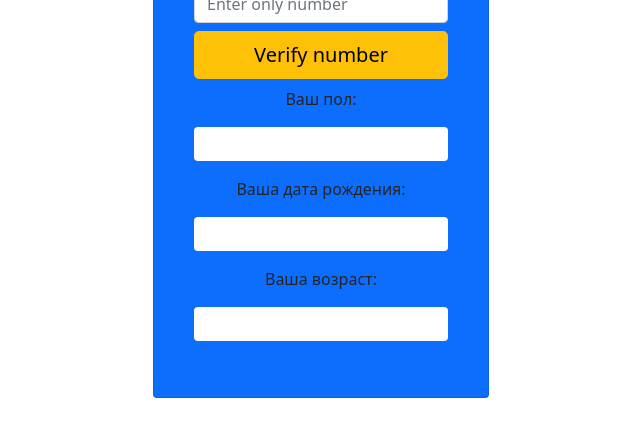
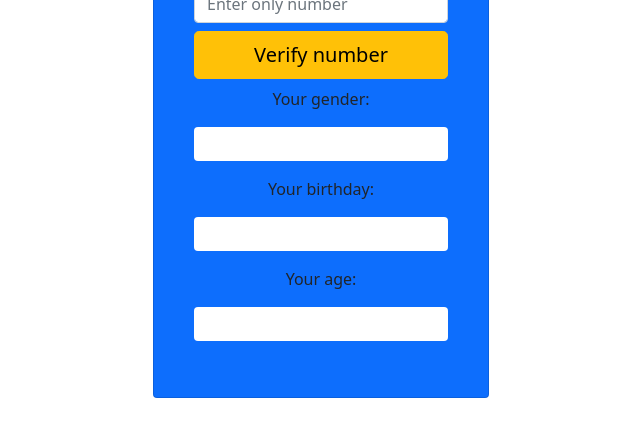
Before and after one commit to IHomov/3_1---Check-IHH, a plain HTML site: page assets/index.html in a window 1280 px wide. Shown: the part 189-626 px from the top of the page, without its empty margins (319-959 px from the left). Drawn offline with nearby package versions, Linux system fonts and the light colour scheme.

Commit message:
translation label
translated labels

```diff
--- a/assets/index.html
+++ b/assets/index.html
@@ -21,11 +21,11 @@
                 placeholder="Enter only number">
 
             <button type="button" class="btn btn-warning btn-lg mb-2">Verify number</button>
-            <p>Ваш пол:</p>
+            <p>Your gender:</p>
             <div class="alert bg-white" id="gender"></div>
-            <p>Ваша дата рождения:</p>
+            <p>Your birthday:</p>
             <div class="alert bg-white" id="birthday"></div>
-            <p>Ваша возраст:</p>
+            <p>Your age:</p>
             <div class="alert bg-white" id="currentage"></div>
 
         </div>
```
